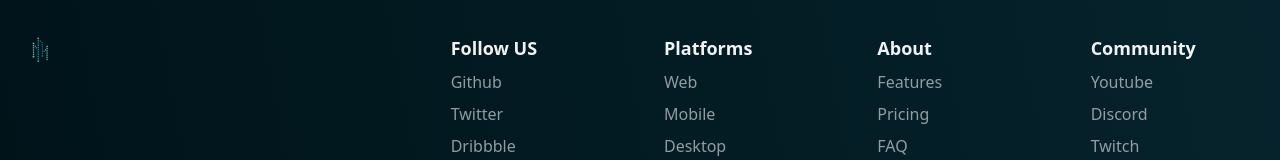
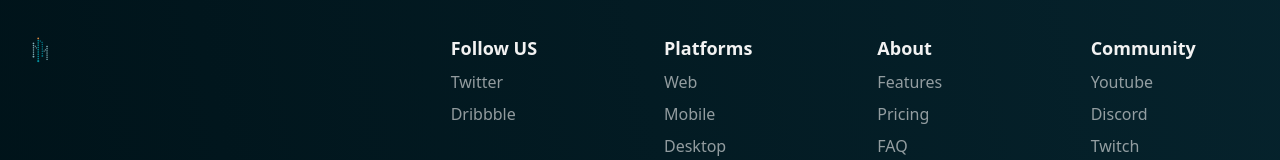
Before and after one commit to ishaanwadhwa/terratech, a React (Vite) app: page / in a window 1280 px wide. Shown: the part 6528-6688 px from the top of the page. Built offline with nearby package versions, Linux system fonts and the light colour scheme.

Commit message:
removing github footer

```diff
--- a/src/components/Footer.tsx
+++ b/src/components/Footer.tsx
@@ -18,16 +18,6 @@ export const Footer = () => {
 
         <div className="flex flex-col gap-2">
           <h3 className="font-bold text-lg">Follow US</h3>
-          <div>
-            <a
-              rel="noreferrer noopener"
-              href="#"
-              className="opacity-60 hover:opacity-100"
-            >
-              Github
-            </a>
-          </div>
-
           <div>
             <a
               rel="noreferrer noopener"
```
